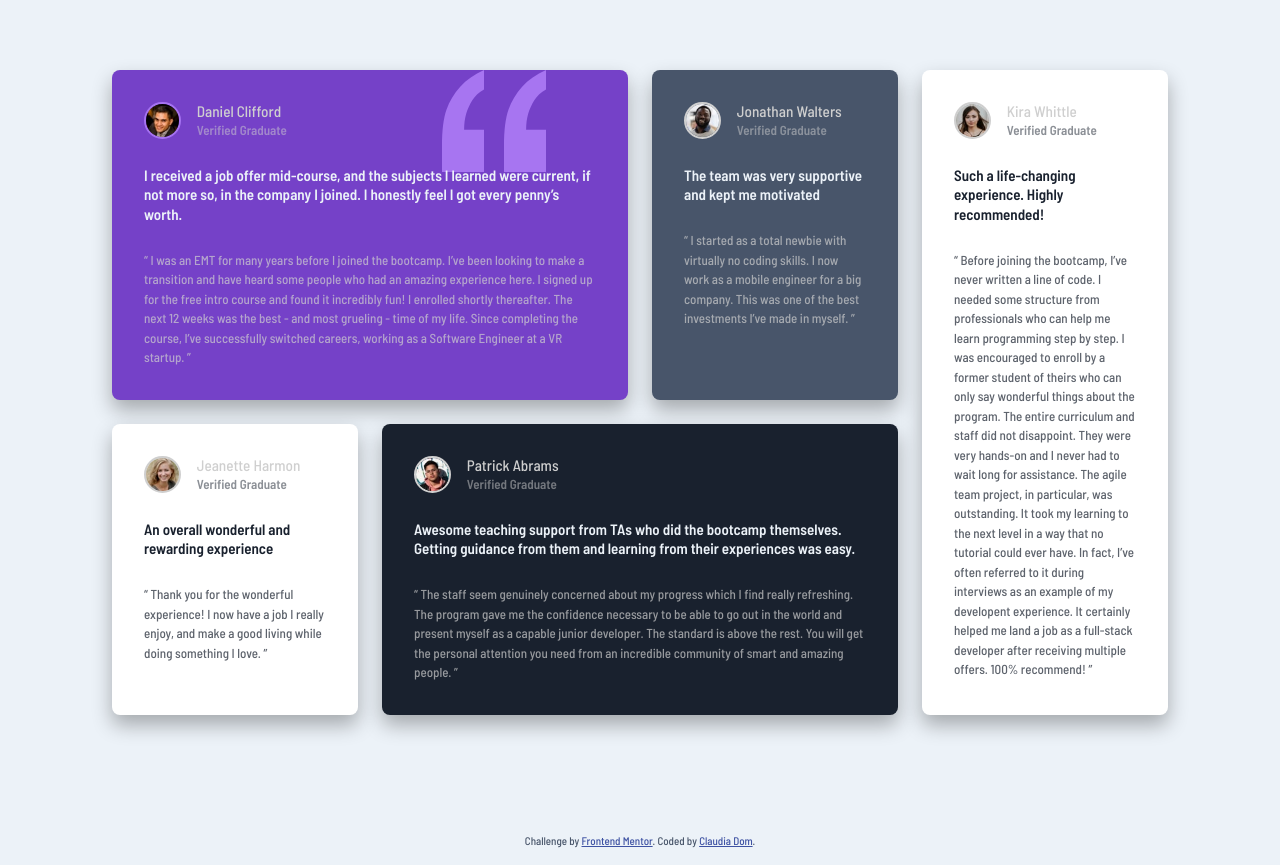
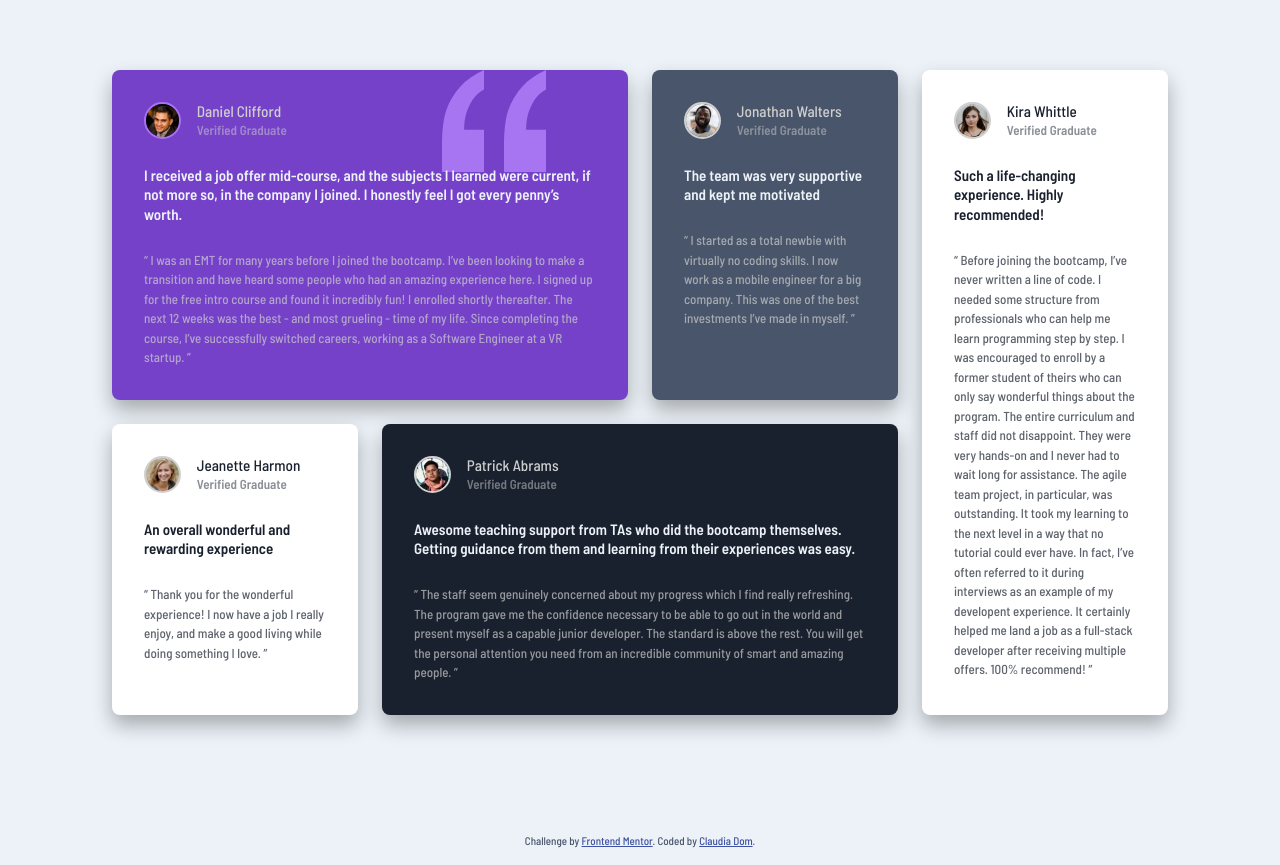
Before and after one commit to ClaudiaRamirezD/testimonials-grid, a plain HTML site: page index.html in a window 1280 px wide. Drawn offline with Linux system fonts and the light colour scheme.

Commit message:
colors improved

```diff
--- a/style.css
+++ b/style.css
@@ -125,9 +125,13 @@ img {
     grid-area: two;
 }
 
-.three, .five {
+.three {
     background-color: var(--clr-white);
     grid-area: three;
+
+}
+
+.three .card-name, .five .card-name, .three .card-resume, .five .card-name, .five .card-resume{
     color: var(--clr-dark-blackish-blue);
 }
 
```
